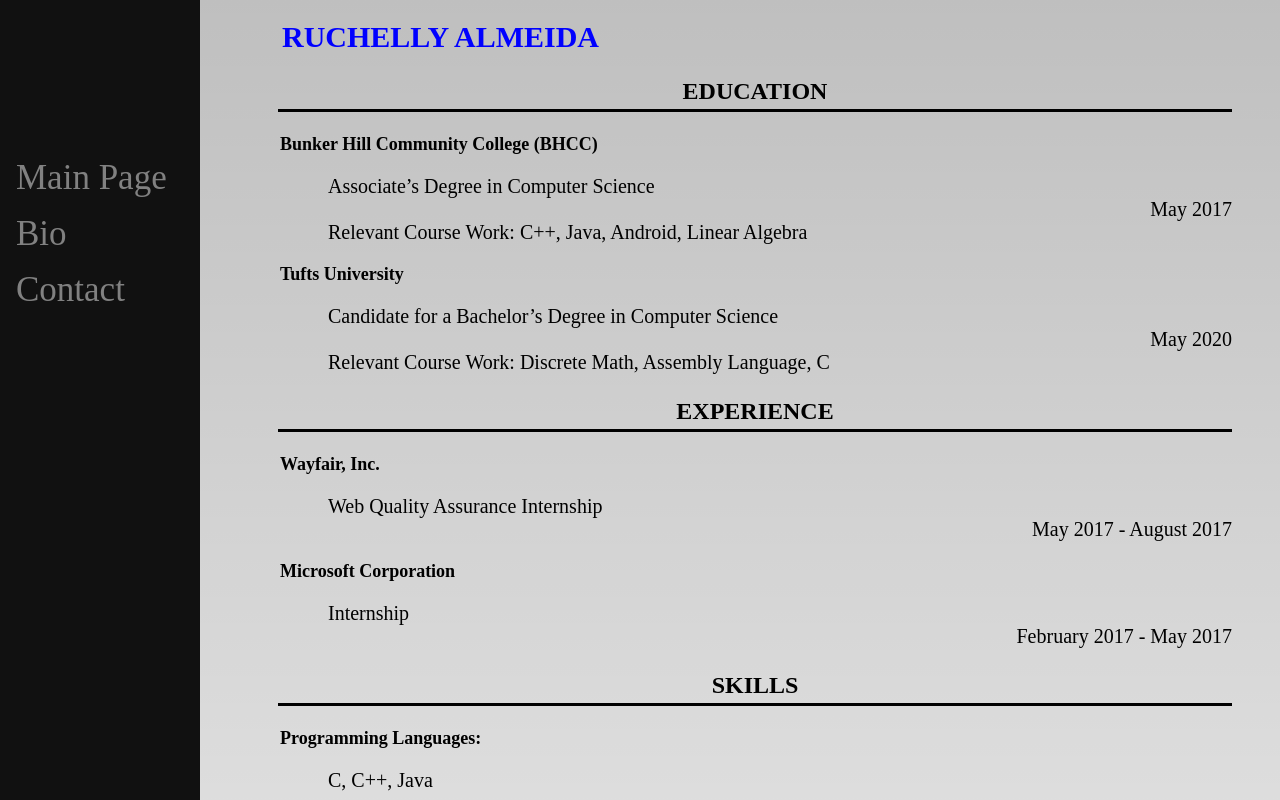
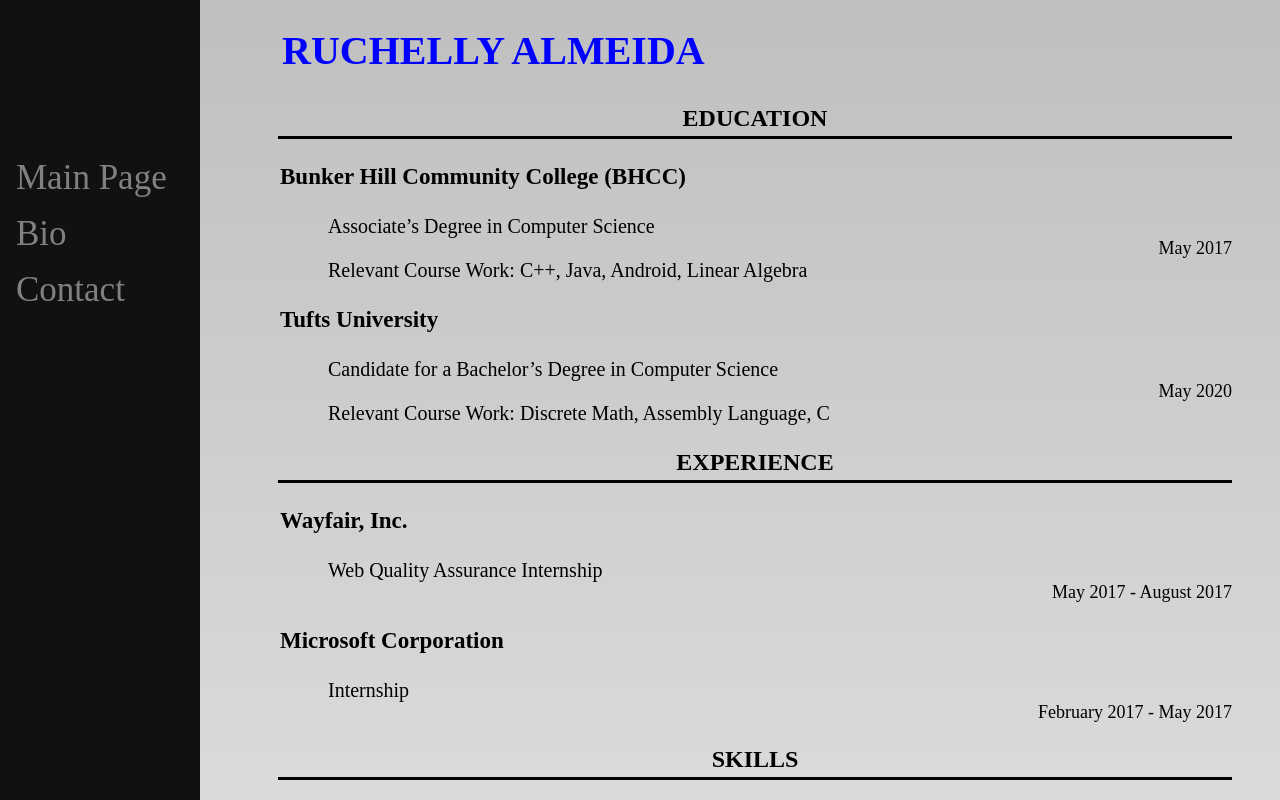
Before and after one commit to Ruchelly/Ruchelly.github.io, a plain HTML site: page resume.html in a window 1280 px wide. Shown: the top 800 px of the page. Drawn offline with Linux system fonts and the light colour scheme.

Commit message:
final index.css

```diff
--- a/index.css
+++ b/index.css
@@ -1,3 +1,9 @@
+/*
+  Ruchelly Almeida
+  Comp 20 - Summer 2018
+  Portfolio - index.css
+*/
+
 body {
   background: linear-gradient(to bottom, rgba(0,0,0,0.25), rgba(0,0,0,0.1));
 }
@@ -28,6 +34,7 @@ p{
   padding-left: 50px;
 }
 
+/* Main page alignment */
 .main h1{
   text-align: center;
   padding-left: 105px;
@@ -43,6 +50,7 @@ p{
   margin: 0;
 }
 
+/* Main page image */
 .box-img{
   margin: auto;
   margin-top: 12%;
@@ -86,6 +94,7 @@ p{
     .sidenav a {font-size: 18px;}
 }
 
+/* Resume page */
 .resume{
     padding-left: 270px;
     padding-right: 40px;
@@ -94,7 +103,7 @@ p{
 
 .resume h1{
     padding-left: 4px;
-    font-size: 30px;
+    font-size: 40px;
 }
 
 .resume h2{
@@ -107,7 +116,7 @@ p{
     font-weight: bold;
     padding: 2px;
     text-align: left;
-    font-size: 18px;
+    font-size: 23px;
 }
 
 .resume p{
@@ -116,14 +125,16 @@ p{
     margin: 0;
 }
 
+/* right aligned dates - resume */
 .dates{
     text-align: right;
     padding-bottom: 0px;
     padding-top: 0px;
-    font-size: 20px;
+    font-size: 18px;
     margin: 0;
 }
 
+/* Biography page */
 .bio{
   padding-left: 280px;
   padding-right: 60px;
@@ -138,6 +149,7 @@ p{
     font-size: 20px;
 }
 
+/* Contact page */
 .contact{
   padding-left: 280px;
   padding-right: 60px;
```
